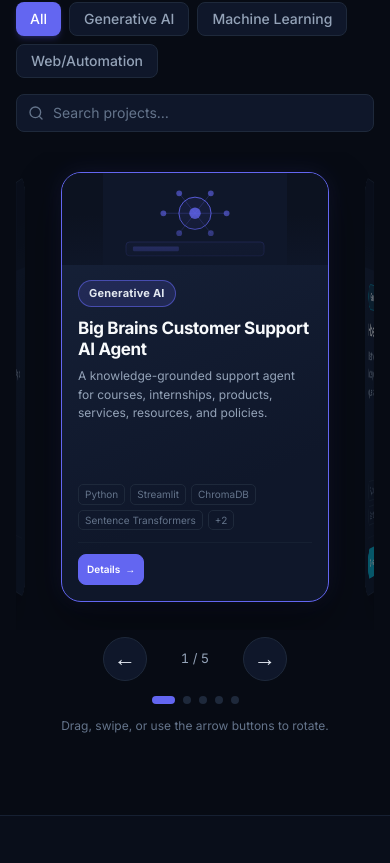
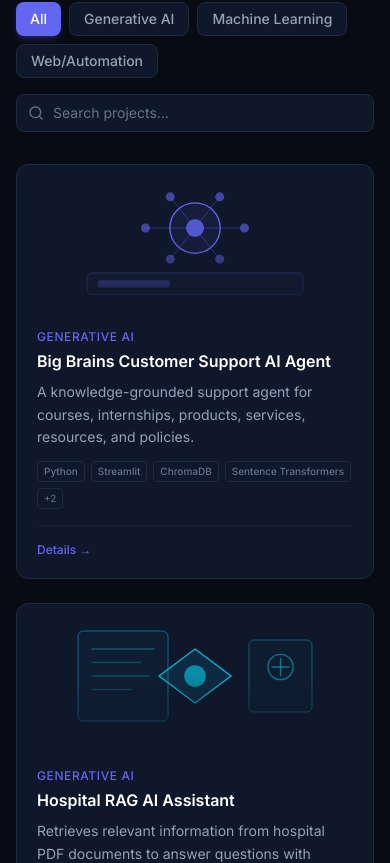
Before and after one commit to muhammdumardev-hash/muhammad-umar-portfolio, a React (Vite) app: page / in a window 390 px wide. Shown: the part 3601-4464 px from the top of the page. Built offline with nearby package versions, Linux system fonts and the light colour scheme.

Commit message:
Remove 360-degree carousel and restore original project grid

```diff
--- a/src/sections/Projects.tsx
+++ b/src/sections/Projects.tsx
@@ -1,4 +1,5 @@
-import { useEffect, useMemo, useRef, useState, type CSSProperties, type PointerEvent } from 'react'
+import { useMemo, useState } from 'react'
+import { motion, AnimatePresence } from 'framer-motion'
 import { ExternalLink, Github, Search } from 'lucide-react'
 import SectionHeading from '../components/SectionHeading'
 import ProjectModal from '../components/ProjectModal'
@@ -11,82 +12,19 @@ export default function Projects() {
   const [filter, setFilter] = useState<ProjectCategory>('All')
   const [query, setQuery] = useState('')
   const [selected, setSelected] = useState<Project | null>(null)
-  const [activeIndex, setActiveIndex] = useState(0)
-  const [dragOffset, setDragOffset] = useState(0)
-  const [radius, setRadius] = useState(500)
-  const stageRef = useRef<HTMLDivElement>(null)
-  const ringRef = useRef<HTMLDivElement>(null)
-  const dragRef = useRef({ active: false, startX: 0, lastX: 0, moved: false })
 
   const filtered = useMemo(() => {
+    return projects.filter((p) => {
+      const matchCat = filter === 'All' || p.category === filter
       const q = query.trim().toLowerCase()
-    return projects.filter((project) => {
-      const matchCategory = filter === 'All' || project.category === filter
-      const matchQuery =
+      const matchQ =
         !q ||
-        project.title.toLowerCase().includes(q) ||
-        project.shortDescription.toLowerCase().includes(q) ||
-        project.tech.some((tech) => tech.toLowerCase().includes(q))
-      return matchCategory && matchQuery
+        p.title.toLowerCase().includes(q) ||
+        p.shortDescription.toLowerCase().includes(q) ||
+        p.tech.some((t) => t.toLowerCase().includes(q))
+      return matchCat && matchQ
     })
   }, [filter, query])
-
-  const slots = Math.max(filtered.length, 3)
-  const step = 360 / slots
-  const active = filtered.length ? ((activeIndex % filtered.length) + filtered.length) % filtered.length : 0
-
-  useEffect(() => {
-    setActiveIndex(0)
-    setDragOffset(0)
-  }, [filter, query])
-
-  useEffect(() => {
-    const measure = () => {
-      const width = ringRef.current?.offsetWidth || 340
-      setRadius((width / 2 + 30) / Math.tan(Math.PI / slots))
-    }
-    measure()
-    window.addEventListener('resize', measure)
-    return () => window.removeEventListener('resize', measure)
-  }, [slots, filtered.length])
-
-  const goTo = (index: number) => {
-    if (!filtered.length) return
-    const next = ((index % filtered.length) + filtered.length) % filtered.length
-    setActiveIndex(next)
-    setDragOffset(0)
-  }
-
-  const handlePointerDown = (event: PointerEvent<HTMLDivElement>) => {
-    if (filtered.length < 2 || event.button > 0) return
-    dragRef.current = {
-      active: true,
-      startX: event.clientX,
-      lastX: event.clientX,
-      moved: false,
-    }
-    event.currentTarget.setPointerCapture(event.pointerId)
-  }
-
-  const handlePointerMove = (event: React.PointerEvent<HTMLDivElement>) => {
-    if (!dragRef.current.active) return
-    const dx = event.clientX - dragRef.current.startX
-    dragRef.current.lastX = event.clientX
-    if (Math.abs(dx) > 5) dragRef.current.moved = true
-    setDragOffset(dx * 0.3)
-  }
-
-  const handlePointerUp = () => {
-    if (!dragRef.current.active) return
-    const dx = dragRef.current.lastX - dragRef.current.startX
-    const didMove = dragRef.current.moved
-    dragRef.current.active = false
-    setDragOffset(0)
-    if (didMove) {
-      const turns = Math.max(1, Math.round(Math.abs(dx * 0.3) / step))
-      goTo(active - Math.sign(dx) * turns)
-    }
-  }
 
   return (
     <section id="projects" className="relative py-20 sm:py-28">
@@ -97,7 +35,8 @@ export default function Projects() {
           description="AI agents, RAG systems, and machine learning applications built with a focus on grounded responses and practical usability."
         />
 
-        <div className="mb-5 flex flex-col gap-4 sm:flex-row sm:items-center sm:justify-between">
+        {/* Filters + search */}
+        <div className="mb-8 flex flex-col gap-4 sm:flex-row sm:items-center sm:justify-between">
           <div className="flex flex-wrap gap-2" role="tablist" aria-label="Project categories">
             {categories.map((cat) => (
               <button
@@ -106,12 +45,11 @@ export default function Projects() {
                 role="tab"
                 aria-selected={filter === cat}
                 onClick={() => setFilter(cat)}
-                className={
-                  'rounded-lg px-3.5 py-1.5 text-sm font-medium transition ' +
-                  (filter === cat
+                className={`rounded-lg px-3.5 py-1.5 text-sm font-medium transition ${
+                  filter === cat
                     ? 'bg-[var(--color-accent)] text-white shadow-md shadow-indigo-500/20'
-                    : 'border border-[var(--color-border)] bg-[var(--color-bg-card)] text-[var(--color-text-muted)] hover:text-white')
-                }
+                    : 'border border-[var(--color-border)] bg-[var(--color-bg-card)] text-[var(--color-text-muted)] hover:text-white'
+                }`}
               >
                 {cat}
               </button>
@@ -126,146 +64,117 @@ export default function Projects() {
               type="search"
               placeholder="Search projects…"
               value={query}
-              onChange={(event) => setQuery(event.target.value)}
+              onChange={(e) => setQuery(e.target.value)}
               className="w-full rounded-lg border border-[var(--color-border)] bg-[var(--color-bg-card)] py-2 pl-9 pr-3 text-sm text-[var(--color-text)] placeholder:text-[var(--color-text-dim)] focus:border-[var(--color-accent)] focus:outline-none sm:w-56"
               aria-label="Search projects"
             />
           </div>
         </div>
 
+        {/* Grid */}
+        <AnimatePresence mode="popLayout">
           {filtered.length === 0 ? (
-          <p className="rounded-xl border border-dashed border-[var(--color-border)] py-16 text-center text-[var(--color-text-muted)]">
+            <motion.p
+              key="empty"
+              initial={{ opacity: 0 }}
+              animate={{ opacity: 1 }}
+              exit={{ opacity: 0 }}
+              className="rounded-xl border border-dashed border-[var(--color-border)] py-16 text-center text-[var(--color-text-muted)]"
+            >
               No projects match your filters.
-          </p>
+            </motion.p>
           ) : (
-          <>
-            <div
-              ref={stageRef}
-              className="projects-3d-stage"
-              onPointerDown={handlePointerDown}
-              onPointerMove={handlePointerMove}
-              onPointerUp={handlePointerUp}
-              onPointerCancel={handlePointerUp}
-              aria-label="3D project carousel. Drag or swipe to rotate."
-            >
-              <div
-                ref={ringRef}
-                className="projects-3d-ring"
-                style={{
-                  transform:
-                    'translateZ(' +
-                    -radius +
-                    'px) rotateY(' +
-                    (-active * step + dragOffset) +
-                    'deg)',
-                  transition: dragRef.current.active ? 'none' : undefined,
-                }}
-              >
-                {filtered.map((project, index) => {
-                  const angle = index * step
-                  const distance = Math.abs((((angle - active * step) % 360) + 540) % 360 - 180)
-                  const isActive = index === active
-                  return (
-                    <article
+            <div className="grid gap-6 sm:grid-cols-2 lg:grid-cols-3">
+              {filtered.map((project, i) => (
+                <motion.article
                   key={project.id}
-                      className={'projects-3d-card' + (isActive ? ' is-active' : '')}
-                      style={{
-                        transform: 'rotateY(' + angle + 'deg) translateZ(' + radius + 'px)',
-                        opacity: Math.max(0.32, 1 - distance / (step * 1.8)),
-                        zIndex: isActive ? 2 : 1,
-                        ['--project-accent' as string]: project.accent,
-                      } as CSSProperties}
-                      onClick={(event) => {
-                        if (!isActive) {
-                          event.preventDefault()
-                          goTo(index)
-                        }
-                      }}
-                      aria-label={project.title}
+                  layout
+                  initial={{ opacity: 0, y: 20 }}
+                  animate={{ opacity: 1, y: 0 }}
+                  exit={{ opacity: 0, scale: 0.96 }}
+                  transition={{ duration: 0.35, delay: i * 0.05 }}
+                  className="group flex flex-col overflow-hidden rounded-xl border border-[var(--color-border)] bg-[var(--color-bg-card)] transition hover:border-[var(--color-accent)]/40 hover:shadow-lg hover:shadow-indigo-500/5"
                 >
                   <button
                     type="button"
-                        className="projects-3d-visual"
-                        onClick={() => {
-                          if (isActive) setSelected(project)
-                          else goTo(index)
-                        }}
-                        aria-label={isActive ? 'View details: ' + project.title : 'Select ' + project.title}
-                        tabIndex={isActive ? 0 : -1}
+                    onClick={() => setSelected(project)}
+                    className="relative block h-36 w-full overflow-hidden text-left"
+                    aria-label={`View details: ${project.title}`}
                   >
                     <ProjectVisual type={project.visual} accent={project.accent} />
-                        <span className="projects-3d-visual-shade" />
+                    <div className="absolute inset-0 bg-gradient-to-t from-[var(--color-bg-card)] via-transparent to-transparent opacity-80" />
                   </button>
 
-                      <div className="projects-3d-content">
-                        <span className="projects-3d-category">{project.category}</span>
-                        <h3>{project.title}</h3>
-                        <p className="projects-3d-description">{project.shortDescription}</p>
+                  <div className="flex flex-1 flex-col p-5">
+                    <p className="text-xs font-medium uppercase tracking-wider text-[var(--color-accent)]">
+                      {project.category}
+                    </p>
+                    <h3 className="mt-1 text-base font-semibold text-white group-hover:text-[var(--color-accent-hover)]">
+                      <button
+                        type="button"
+                        onClick={() => setSelected(project)}
+                        className="text-left focus-visible:underline"
+                      >
+                        {project.title}
+                      </button>
+                    </h3>
+                    <p className="mt-2 flex-1 text-sm leading-relaxed text-[var(--color-text-muted)]">
+                      {project.shortDescription}
+                    </p>
 
-                        <div className="projects-3d-tags">
-                          {project.tech.slice(0, 4).map((tech) => (
-                            <span key={tech}>{tech}</span>
+                    <div className="mt-3 flex flex-wrap gap-1.5">
+                      {project.tech.slice(0, 4).map((t) => (
+                        <span
+                          key={t}
+                          className="rounded border border-[var(--color-border)] px-1.5 py-0.5 text-[10px] font-medium text-[var(--color-text-dim)]"
+                        >
+                          {t}
+                        </span>
                       ))}
-                          {project.tech.length > 4 ? <span>+{project.tech.length - 4}</span> : null}
+                      {project.tech.length > 4 && (
+                        <span className="rounded border border-[var(--color-border)] px-1.5 py-0.5 text-[10px] text-[var(--color-text-dim)]">
+                          +{project.tech.length - 4}
+                        </span>
+                      )}
                     </div>
 
-                        <div className="projects-3d-actions">
+                    <div className="mt-4 flex flex-wrap gap-2 border-t border-[var(--color-border-subtle)] pt-4">
                       <button
                         type="button"
-                            className="projects-3d-details"
-                            onClick={() => {
-                              if (isActive) setSelected(project)
-                              else goTo(index)
-                            }}
+                        onClick={() => setSelected(project)}
+                        className="text-xs font-medium text-[var(--color-accent)] hover:underline"
                       >
-                            Details <span aria-hidden="true">→</span>
+                        Details →
                       </button>
-                          <div className="projects-3d-links">
+                      <div className="ml-auto flex gap-2">
                         {project.demoUrl ? (
-                              <a href={project.demoUrl} target="_blank" rel="noopener noreferrer" tabIndex={isActive ? 0 : -1}>
+                          <a
+                            href={project.demoUrl}
+                            target="_blank"
+                            rel="noopener noreferrer"
+                            className="inline-flex items-center gap-1 rounded-md border border-[var(--color-border)] px-2 py-1 text-xs text-[var(--color-text-muted)] transition hover:border-[var(--color-accent)] hover:text-[var(--color-accent)]"
+                          >
                             <ExternalLink size={12} /> Demo
                           </a>
                         ) : null}
                         {project.codeUrl ? (
-                              <a href={project.codeUrl} target="_blank" rel="noopener noreferrer" tabIndex={isActive ? 0 : -1}>
+                          <a
+                            href={project.codeUrl}
+                            target="_blank"
+                            rel="noopener noreferrer"
+                            className="inline-flex items-center gap-1 rounded-md border border-[var(--color-border)] px-2 py-1 text-xs text-[var(--color-text-muted)] transition hover:border-[var(--color-accent)] hover:text-[var(--color-accent)]"
+                          >
                             <Github size={12} /> Code
                           </a>
                         ) : null}
                       </div>
                     </div>
                   </div>
-                    </article>
-                  )
-                })}
-              </div>
-            </div>
-
-            <div className="projects-3d-navigation" aria-label="Carousel controls">
-              <button type="button" onClick={() => goTo(active - 1)} aria-label="Previous project">
-                ←
-              </button>
-              <span className="projects-3d-count" aria-live="polite">
-                {active + 1} / {filtered.length}
-              </span>
-              <button type="button" onClick={() => goTo(active + 1)} aria-label="Next project">
-                →
-              </button>
-            </div>
-
-            <div className="projects-3d-dots" aria-label="Choose a project">
-              {filtered.map((project, index) => (
-                <button
-                  key={project.id}
-                  type="button"
-                  aria-label={'Go to ' + project.title}
-                  aria-current={index === active ? 'true' : undefined}
-                  onClick={() => goTo(index)}
-                />
+                </motion.article>
               ))}
             </div>
-            <p className="projects-3d-hint">Drag, swipe, or use the arrow buttons to rotate.</p>
-          </>
           )}
+        </AnimatePresence>
       </div>
 
       <ProjectModal project={selected} onClose={() => setSelected(null)} />
```
Lines whose indentation alone changed are shown as unchanged.
